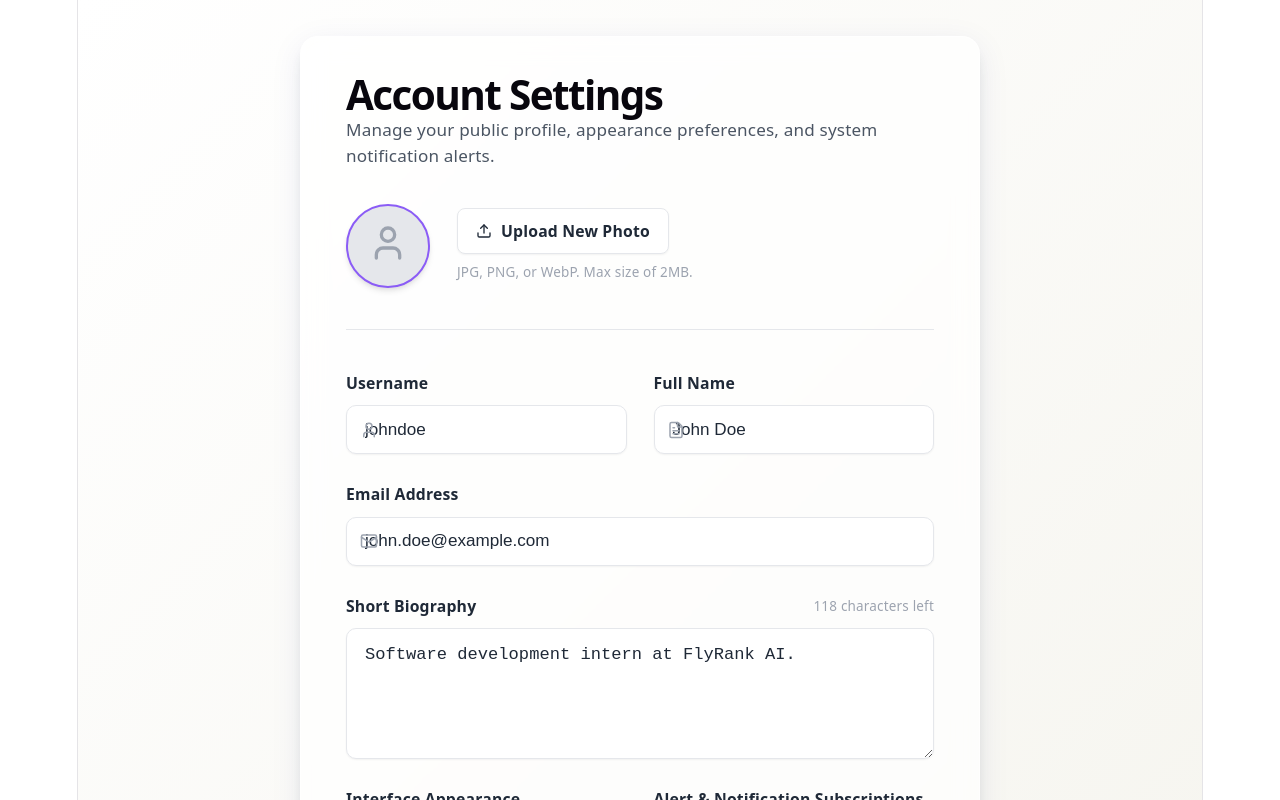
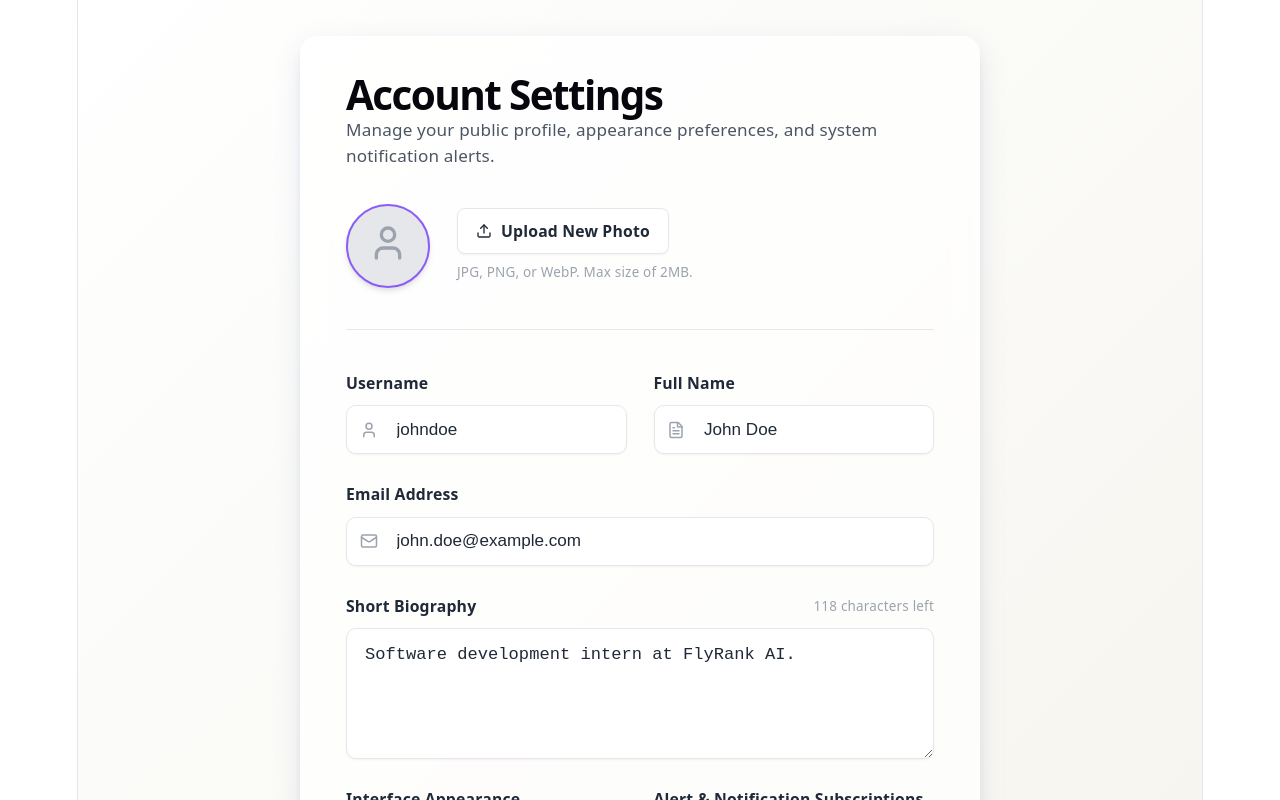
Before and after one commit to sabhi128/flyrank-w2a1-ai-workflow-drill, a React (Vite) app: page / in a window 1280 px wide. Shown: the top 800 px of the page. Built offline with nearby package versions, Linux system fonts and the light colour scheme.

Commit message:
style: fix input text overlapping with icons

```diff
--- a/src/App.css
+++ b/src/App.css
@@ -248,10 +248,6 @@ html.dark {
   transition: color 0.2s ease;
 }
 
-.input-wrapper input {
-  padding-left: 2.5rem;
-}
-
 input[type="text"],
 input[type="email"],
 textarea {
@@ -266,6 +262,11 @@ textarea {
   box-shadow: var(--shadow-sm);
   box-sizing: border-box;
   transition: all 0.2s ease;
+}
+
+.input-wrapper input[type="text"],
+.input-wrapper input[type="email"] {
+  padding-left: 2.75rem;
 }
 
 input[type="text"]:focus,
```
